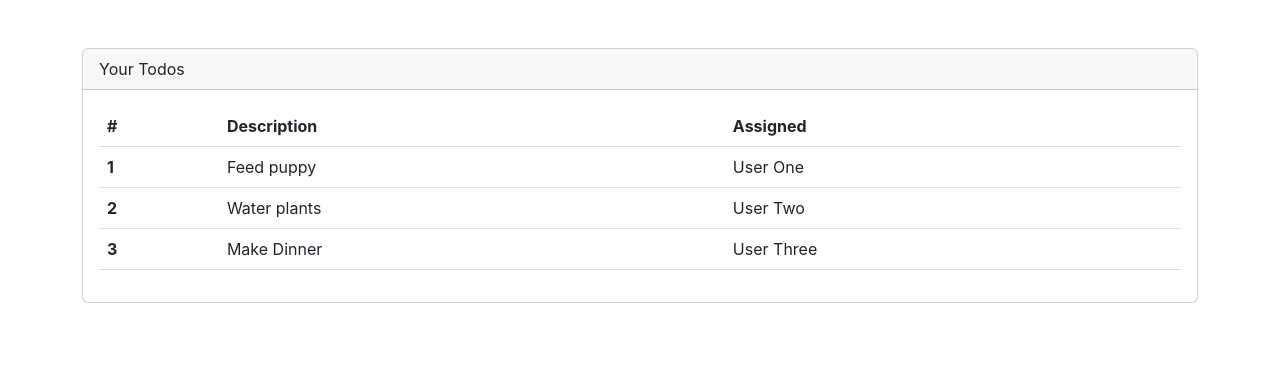
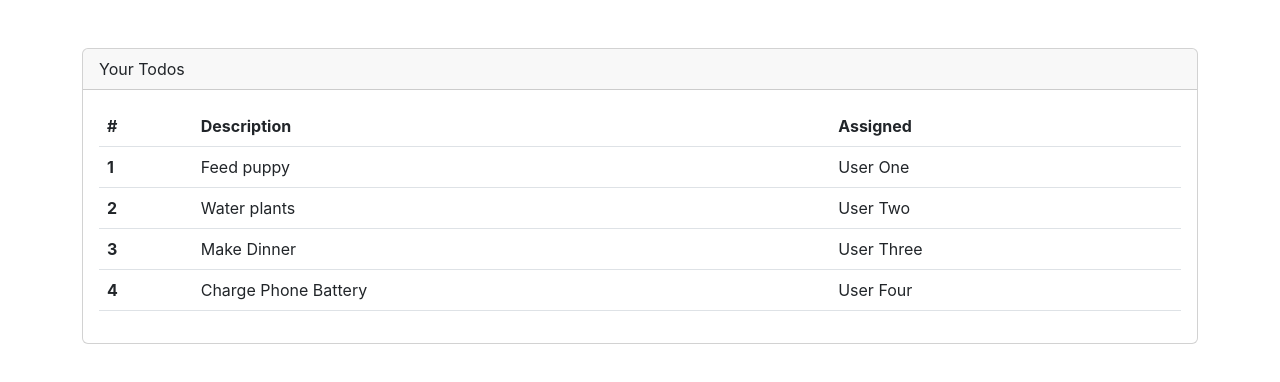
Before and after one commit to nibchee/React_Notes, a React (Create React App) app: page / in a window 1280 px wide. Shown: the top 382 px of the page. Built offline with nearby package versions, Linux system fonts and the light colour scheme.

Commit message:
Adding Iterator 'map' for props

```diff
--- a/src/App.js
+++ b/src/App.js
@@ -6,7 +6,9 @@
   const todos=[
     {rowNumber:1,rowDescription:'Feed puppy',rowAssigned:'User One'},
     {rowNumber:2,rowDescription:'Water plants',rowAssigned:'User Two'},
-    {rowNumber:3,rowDescription:'Make Dinner',rowAssigned:'User Three'}]
+    {rowNumber:3,rowDescription:'Make Dinner',rowAssigned:'User Three'},
+    {rowNumber:4,rowDescription:'Charge Phone Battery',rowAssigned:'User Four'}
+  ]
 
   return (
     <div className="mt-5 container">
--- a/src/components/ToDoTable.js
+++ b/src/components/ToDoTable.js
@@ -12,21 +12,12 @@
         </thead>
         <tbody>
 
-        <ToDoRowItem
-              rowNumber={props.todos[0].rowNumber}
-              rowDescription={props.todos[0].rowDescription}
-              rowAssigned={props.todos[0].rowAssigned}/>
-
-              <ToDoRowItem
-              rowNumber={props.todos[1].rowNumber}
-              rowDescription={props.todos[1].rowDescription}
-              rowAssigned={props.todos[1].rowAssigned}/>
-
-              <ToDoRowItem
-              rowNumber={props.todos[2].rowNumber}
-              rowDescription={props.todos[2].rowDescription}
-              rowAssigned={props.todos[2].rowAssigned}/>
-
+          {props.todos.map(todo=>(
+            <ToDoRowItem
+            rowNumber={todo.rowNumber}
+            rowDescription={todo.rowDescription}
+            rowAssigned={todo.rowAssigned}/>
+          ))}
 
         </tbody>
 
```
